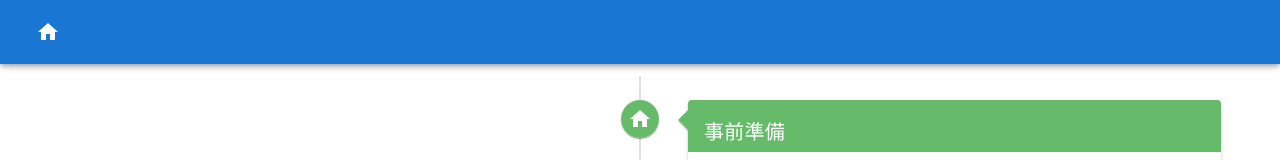
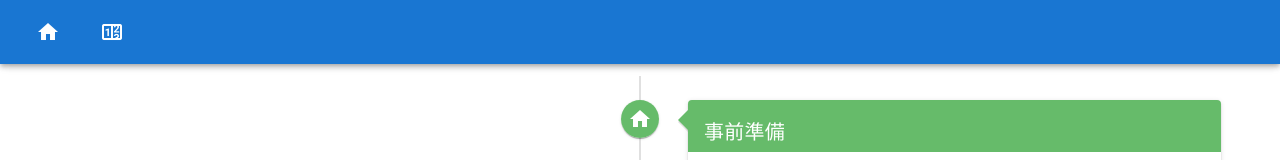
Before and after one commit to arakawamoriyuki/vue-nuxt-handson, a Vue app: page / in a window 1280 px wide. Shown: the top 160 px of the page. Built offline with nearby package versions, Linux system fonts and the light colour scheme.

Commit message:
慣例に従ってkebab-caseで作ることにした

```diff
--- a/src/App.vue
+++ b/src/App.vue
@@ -1,6 +1,6 @@
 <template>
   <v-app>
-    <AppBar/>
+    <app-bar/>
     <v-content>
       <router-view/>
     </v-content>
@@ -13,7 +13,8 @@ import AppBar from '@/components/AppBar.vue';
 
 export default Vue.extend({
   name: 'App',
-  components: { AppBar },
-  data: () => ({}),
+  components: {
+    AppBar,
+  },
 });
 </script>
--- a/src/components/AppBar.vue
+++ b/src/components/AppBar.vue
@@ -2,6 +2,9 @@
   <v-app-bar app color="primary" dark>
     <v-btn href="/" text>
       <v-icon>mdi-home</v-icon>
+    </v-btn>
+    <v-btn href="/counter" text>
+      <v-icon>mdi-counter</v-icon>
     </v-btn>
   </v-app-bar>
 </template>
@@ -10,6 +13,6 @@
 import Vue from 'vue';
 
 export default Vue.extend({
-  name: 'AppBar',
+  name: 'app-bar',
 });
 </script>
--- a/src/components/TimeLines.vue
+++ b/src/components/TimeLines.vue
@@ -35,7 +35,7 @@
 import store from '@/store/TimeLinesStore';
 
 export default {
-  name: 'TimeLines',
+  name: 'timelines',
   components: {},
   computed: {
     timelines() {
--- a/src/views/Home.vue
+++ b/src/views/Home.vue
@@ -1,17 +1,16 @@
 <template>
   <v-container>
-    <TimeLines/>
+    <timelines/>
   </v-container>
 </template>
 
 <script>
-import TimeLines from '@/components/TimeLines.vue';
+import timelines from '@/components/TimeLines.vue';
 
 export default {
-  name: 'Home',
+  name: 'home',
   components: {
-    TimeLines,
+    timelines,
   },
-  data: () => ({}),
 };
 </script>
```
